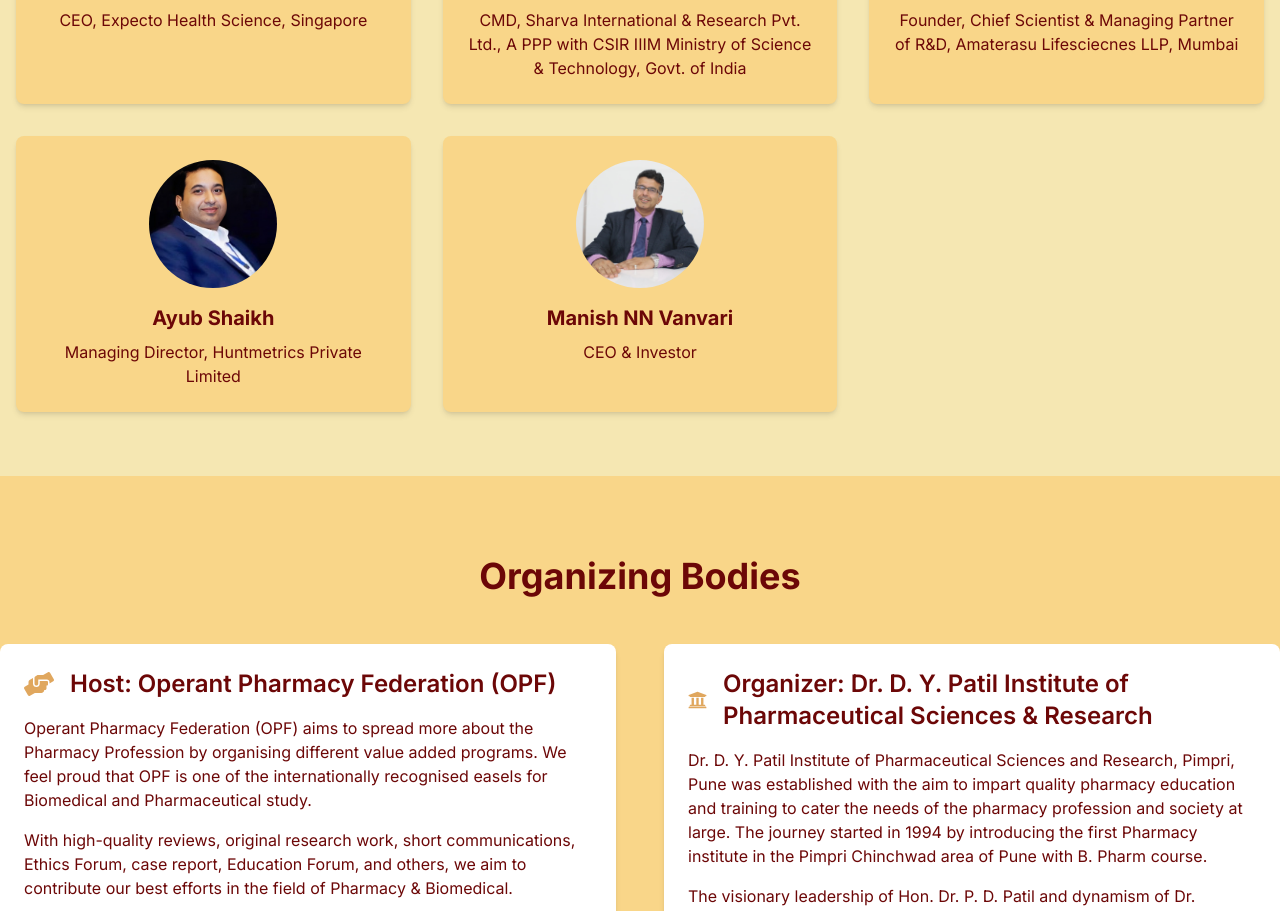
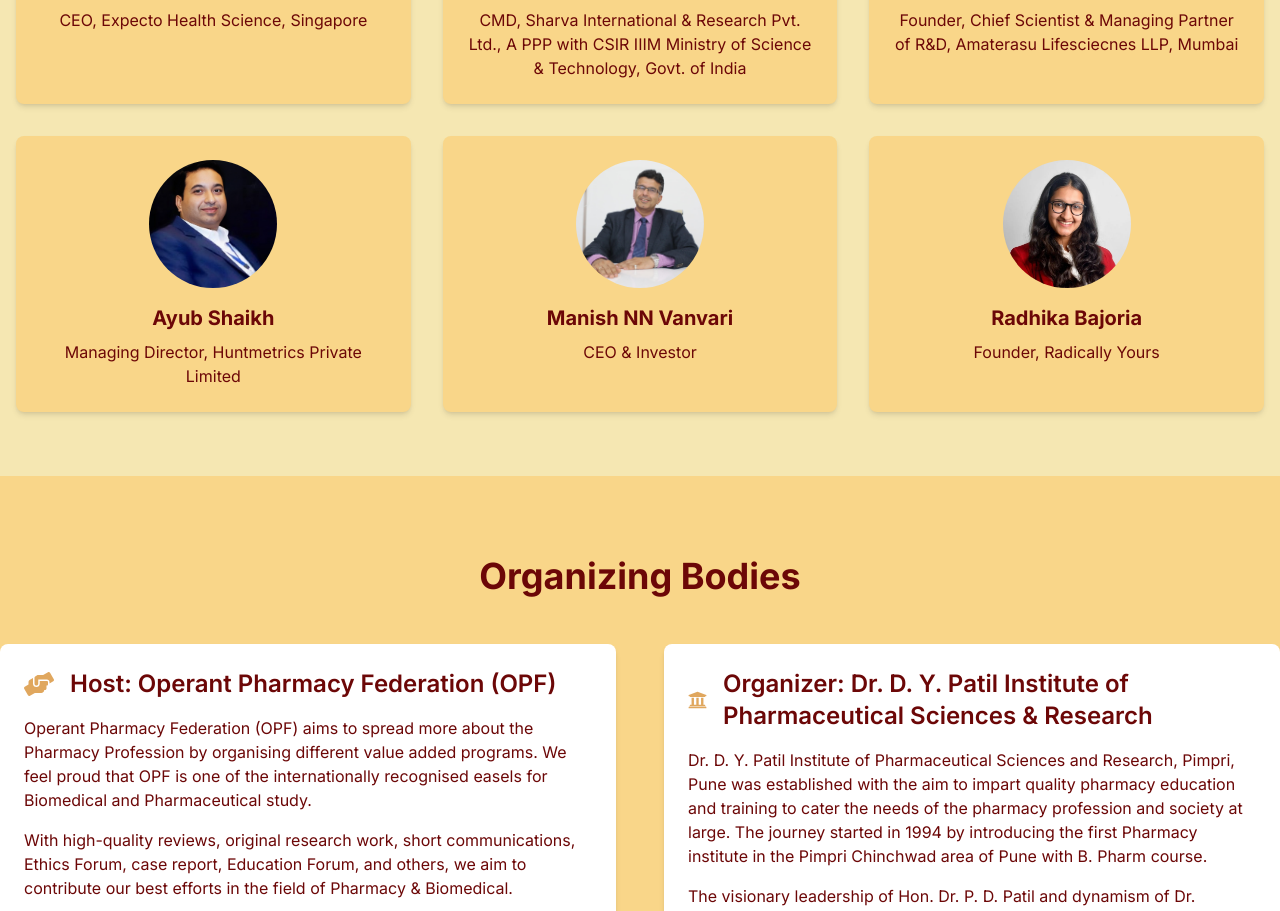
Before and after one commit to ravindrasirvi609/CEO-CONCLAVE-2024, a Next.js app: page / in a window 1280 px wide. Shown: the part 2680-3591 px from the top of the page. Built offline with nearby package versions, Linux system fonts and the light colour scheme; no server answers.

Commit message:
feat: Add Radhika Bajoria as a speaker in SpeakerSection component

```diff
--- a/src/app/components/SpeakerSection.tsx
+++ b/src/app/components/SpeakerSection.tsx
@@ -43,6 +43,11 @@
     role: "CEO & Investor",
     image: "/Manish.jpeg",
   },
+  {
+    name: "Radhika Bajoria",
+    role: "Founder, Radically Yours",
+    image: "/Radhika.jpeg",
+  },
 ];
 
 const SpeakerCard = ({ name, role, image }: any) => (
```
Also changed, not shown: public/Radhika.jpeg (added).
